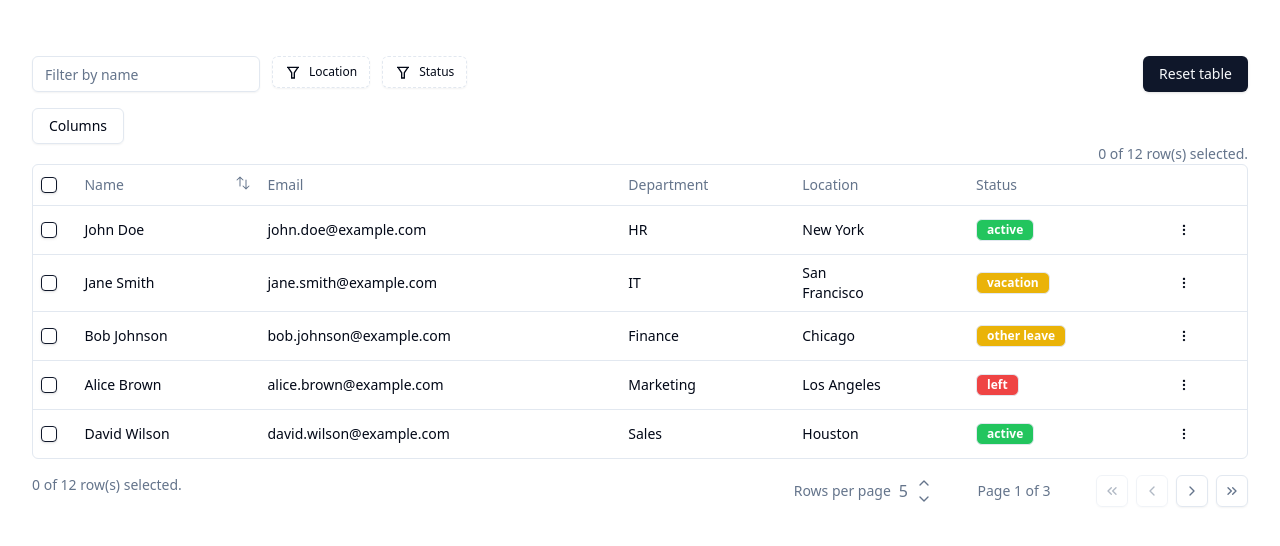
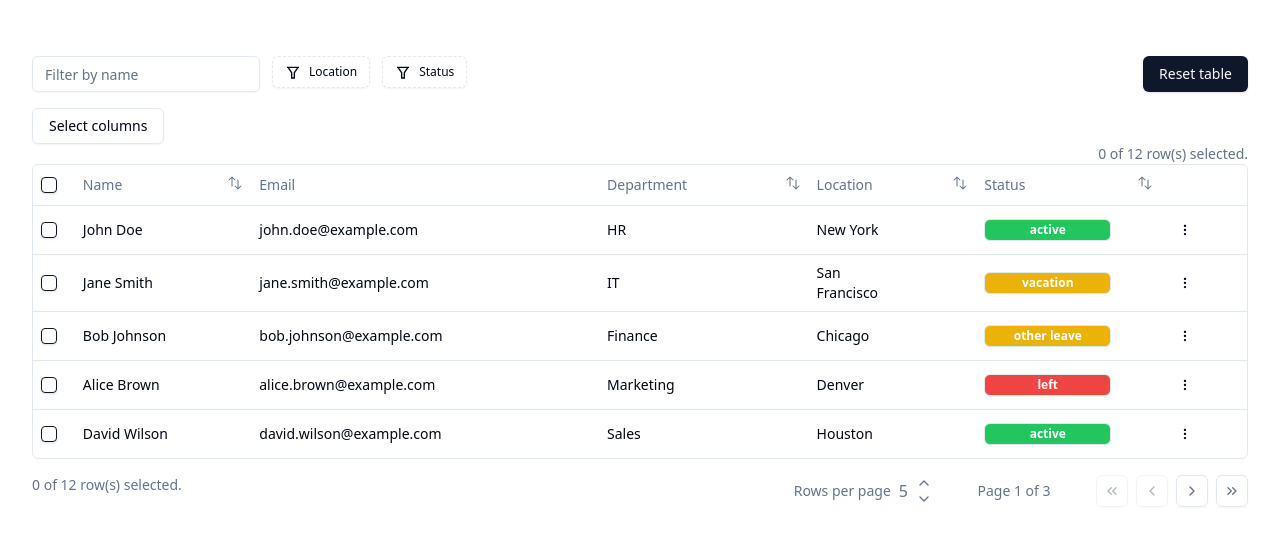
Before and after one commit to kbastamow/Data-table, a React (Vite) app: page / in a window 1280 px wide. Shown: the top 546 px of the page. Built offline with nearby package versions, Linux system fonts and the light colour scheme.

Commit message:
Some styling, more filters

```diff
--- a/package.json
+++ b/package.json
@@ -15,6 +15,7 @@
     "@radix-ui/react-dropdown-menu": "^2.0.5",
     "@radix-ui/react-icons": "^1.3.0",
     "@radix-ui/react-popover": "^1.0.6",
+    "@radix-ui/react-separator": "^1.0.3",
     "@radix-ui/react-slot": "^1.0.2",
     "@radix-ui/react-toast": "^1.1.4",
     "@tanstack/react-table": "^8.9.8",
--- a/src/components/employees/columns.tsx
+++ b/src/components/employees/columns.tsx
@@ -42,7 +42,7 @@ export const columns: ColumnDef<Employee>[] = [
     accessorKey: "name",
     header: ({ column }) => {
       return (
-        <div className="flex justify-between text-left display ">
+        <div className="flex justify-between text-left py-2">
           Name
           <HiArrowsUpDown
             className="w-4 h-4 ml-2 cursor-pointer"
@@ -62,11 +62,31 @@ export const columns: ColumnDef<Employee>[] = [
   },
   {
     accessorKey: "department",
-    header: "Department",
+    header: ({ column }) => {
+      return (
+        <div className="flex justify-between text-left py-2">
+          Department
+          <HiArrowsUpDown
+            className="w-4 h-4 ml-2 cursor-pointer"
+            onClick={() => column.toggleSorting(column.getIsSorted() === "asc")}
+          />
+        </div>
+      );
+    },
   },
   {
     accessorKey: "location",
-    header: "Location",
+    header: ({ column }) => {
+      return (
+        <div className="flex justify-between text-left py-2 ">
+          Location
+          <HiArrowsUpDown
+            className="w-4 h-4 ml-2 cursor-pointer"
+            onClick={() => column.toggleSorting(column.getIsSorted() === "asc")}
+          />
+        </div>
+      );
+    },
     cell: ({ row }) => (
       <div className="w-[80px]">{row.getValue("location")}</div>
     ),
@@ -76,7 +96,17 @@ export const columns: ColumnDef<Employee>[] = [
   },
   {
     accessorKey: "status",
-    header: "Status",
+    header: ({ column }) => {
+      return (
+        <div className="flex justify-between text-left py-2">
+          Status
+          <HiArrowsUpDown
+            className="w-4 h-4 ml-2 cursor-pointer"
+            onClick={() => column.toggleSorting(column.getIsSorted() === "asc")}
+          />
+        </div>
+      );
+    },
      cell: ({ row }) => {
       const { status } = row.original;
       const colors = {
@@ -86,7 +116,7 @@ export const columns: ColumnDef<Employee>[] = [
         left: "bg-red-500",
       };
 
-      return (<Badge variant="outline" className={`${colors[status]} text-white`}>{status}</Badge>);
+      return (<Badge variant="outline" className={`${colors[status]} text-white justify-center w-3/4`}>{status}</Badge>);
     },
     filterFn: (row, id, value) => {
       return value.includes(row.getValue(id));
--- a/src/components/employees/data-table.tsx
+++ b/src/components/employees/data-table.tsx
@@ -36,6 +36,7 @@ import { Input } from "../ui/input";
 import { DataTableFacetedFilter } from "../reusable/faceted-filter";
 import { getDropDownValues } from "@/lib/utils";
 import { DataTablePagination } from "../reusable/pagination-controls";
+import { Separator } from "../ui/separator";
 
 interface DataTableProps<TData, TValue> {
   columns: ColumnDef<TData, TValue>[];
@@ -143,7 +144,7 @@ export function DataTable<TData, TValue>({
       <DropdownMenu>
         <DropdownMenuTrigger asChild>
           <Button variant="outline" className="ml-auto">
-            Columns
+            Select columns
           </Button>
         </DropdownMenuTrigger>
         <DropdownMenuContent align="end">
@@ -207,6 +208,7 @@ export function DataTable<TData, TValue>({
                         )}
                       </TableCell>
                     ))}
+                    <Separator orientation="vertical" />
                   </TableRow>
                 ))
               )
--- a/src/components/employees/page.tsx
+++ b/src/components/employees/page.tsx
@@ -10,7 +10,7 @@ async function getData(): Promise<Employee[]> {
 }
 
 export default function EmployeePage() {
-    const [data, setData] = useState([]);
+    const [data, setData] = useState<Employee[]>([])
     const [loading, setLoading] = useState(true);
 
     useEffect(() => {
--- /dev/null
+++ b/src/components/ui/separator.tsx
@@ -0,0 +1,29 @@
+import * as React from "react"
+import * as SeparatorPrimitive from "@radix-ui/react-separator"
+
+import { cn } from "@/lib/utils"
+
+const Separator = React.forwardRef<
+  React.ElementRef<typeof SeparatorPrimitive.Root>,
+  React.ComponentPropsWithoutRef<typeof SeparatorPrimitive.Root>
+>(
+  (
+    { className, orientation = "horizontal", decorative = true, ...props },
+    ref
+  ) => (
+    <SeparatorPrimitive.Root
+      ref={ref}
+      decorative={decorative}
+      orientation={orientation}
+      className={cn(
+        "shrink-0 bg-border",
+        orientation === "horizontal" ? "h-[1px] w-full" : "h-full w-[1px]",
+        className
+      )}
+      {...props}
+    />
+  )
+)
+Separator.displayName = SeparatorPrimitive.Root.displayName
+
+export { Separator }
--- a/src/data/employeeData.ts
+++ b/src/data/employeeData.ts
@@ -31,7 +31,7 @@ export const employeeData: Employee[] = [
       name: "Alice Brown",
       department: "Marketing",
       email: "alice.brown@example.com",
-      location: "Los Angeles",
+      location: "Denver",
       status: "left",
     },
     {
@@ -47,7 +47,7 @@ export const employeeData: Employee[] = [
       name: "Emily Taylor",
       department: "Engineering",
       email: "emily.taylor@example.com",
-      location: "Boston",
+      location: "Denver",
       status: "vacation",
     },
     {
@@ -79,7 +79,7 @@ export const employeeData: Employee[] = [
       name: "James Adams",
       department: "Sales",
       email: "james.adams@example.com",
-      location: "Miami",
+      location: "New York",
       status: "vacation",
     },
     {
--- a/src/lib/utils.ts
+++ b/src/lib/utils.ts
@@ -8,7 +8,7 @@ export function cn(...inputs: ClassValue[]) {
 
 export function getDropDownValues<T>(data: T[], selector: string ) {
   const uniqueArray = [...new Set(data.map(item => item[selector]))]
-  const noEmptyValues = uniqueArray.filter(element => element !== "")
+  const noEmptyValues = uniqueArray.filter(element => element !== "").sort()
   const optionsArray = noEmptyValues.map(listItem =>  {
     return {
       value: listItem,
```
Also changed, not shown: 1 other file (tests, documents, lock files or other folders).
